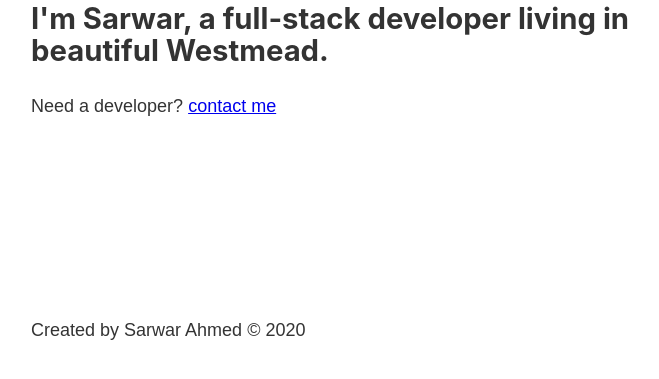
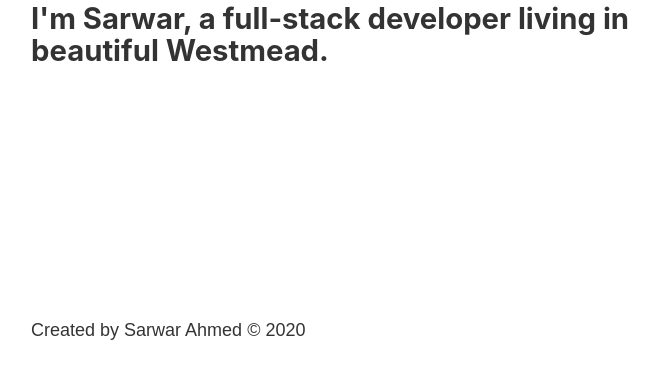
Before and after one commit to asarwar89/gatsby-bootcamp, a Gatsby site: page / in a window 1280 px wide. Shown: the part 413-792 px from the top of the page, without its empty margins (252-911 px from the left). Built offline with nearby package versions, Linux system fonts and the light colour scheme; Gatsby itself is replaced by a stand-in of ours.

Commit message:
Updated home page text

```diff
--- a/src/pages/index.js
+++ b/src/pages/index.js
@@ -10,7 +10,6 @@
             <Head title="Home"/>
             <h1>Hello,</h1>
             <h2>I'm Sarwar, a full-stack developer living in beautiful Westmead.</h2>
-            <p>Need a developer? <Link to="contact">contact me</Link></p>
         </Layout>
     )
 }
```
